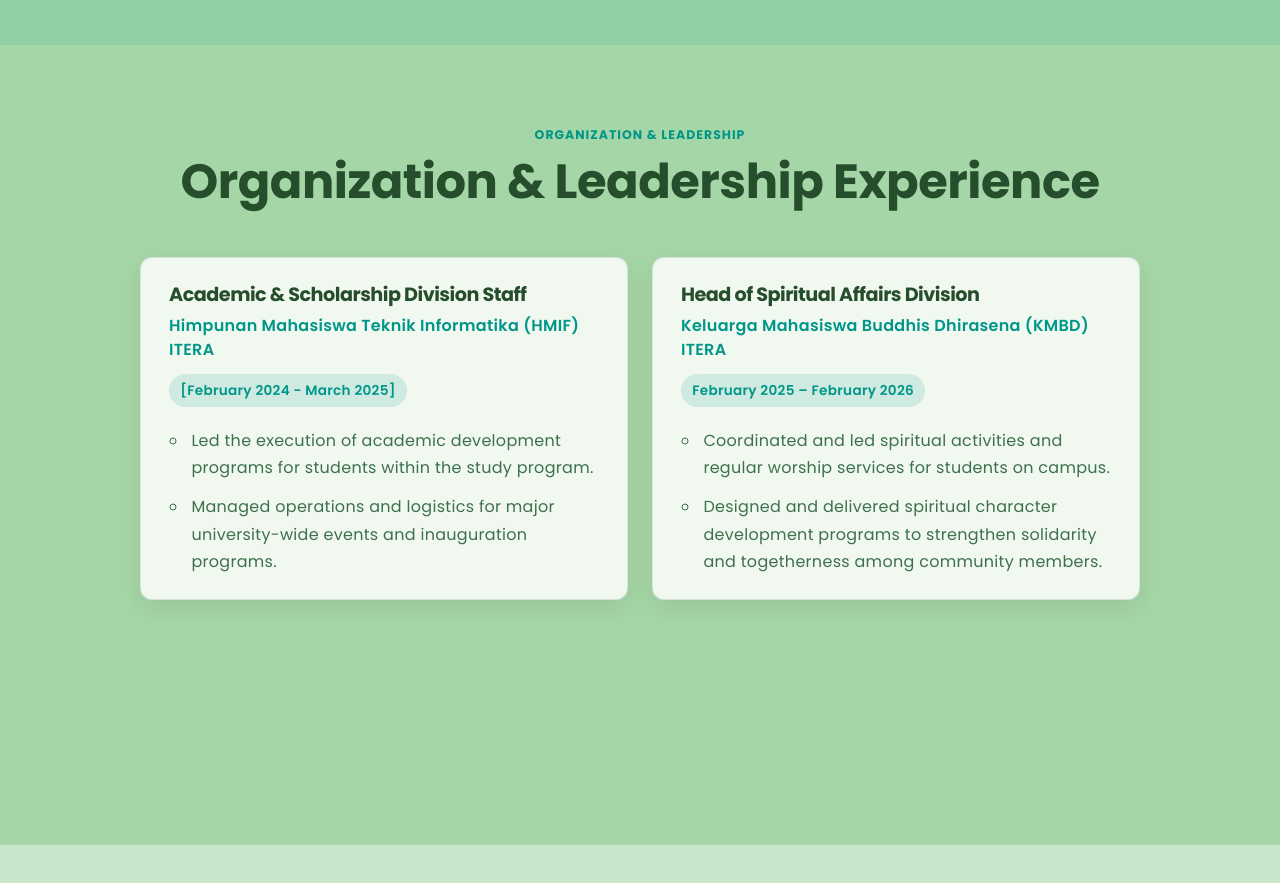
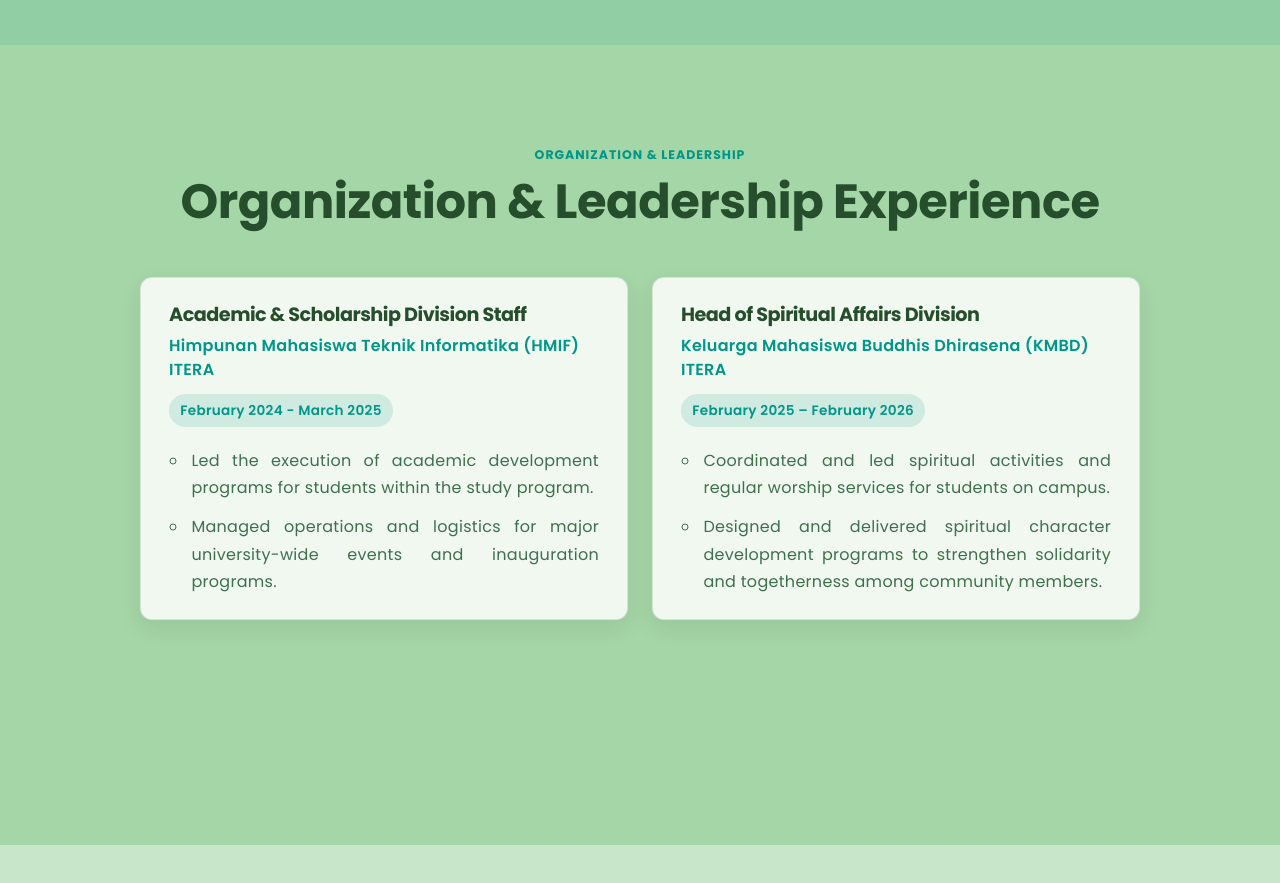
Before and after one commit to edwindarrenhasannudin/Portofolio, a React (Vite) app: page / in a window 1280 px wide. Shown: the part 3180-4063 px from the top of the page. Built offline with nearby package versions, Linux system fonts and the light colour scheme.

Commit message:
Update organization experience duration format and enhance styling for better readability

```diff
--- a/src/components/OrganizationLeadership.jsx
+++ b/src/components/OrganizationLeadership.jsx
@@ -3,7 +3,7 @@
   {
     role: 'Academic & Scholarship Division Staff',
     organization: 'Himpunan Mahasiswa Teknik Informatika (HMIF) ITERA',
-    duration: '[February 2024 - March 2025]',
+    duration: 'February 2024 - March 2025',
     responsibilities: [
       'Led the execution of academic development programs for students within the study program.',
       'Managed operations and logistics for major university-wide events and inauguration programs.',
--- a/styles/organization-leadership.css
+++ b/styles/organization-leadership.css
@@ -17,6 +17,7 @@
 
 .organization-leadership__eyebrow {
   margin: 0 0 0.7rem;
+  padding-top: 20px;
   color: var(--main-color);
   font-size: 0.78rem;
   font-weight: 700;
@@ -101,6 +102,7 @@
   padding-left: 1.2rem;
   color: var(--snd-text-color);
   line-height: 1.7;
+  text-align: justify;
 }
 
 .organization-leadership__responsibilities li {
```
